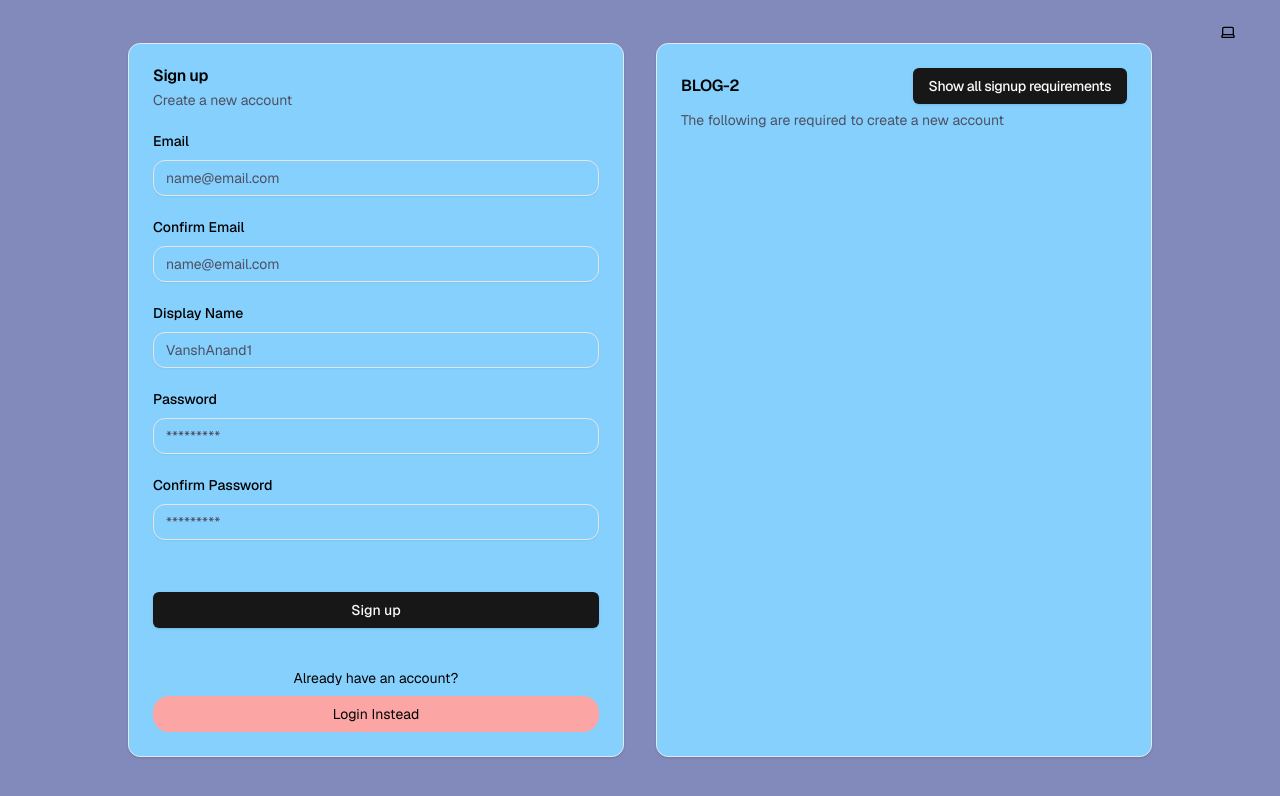
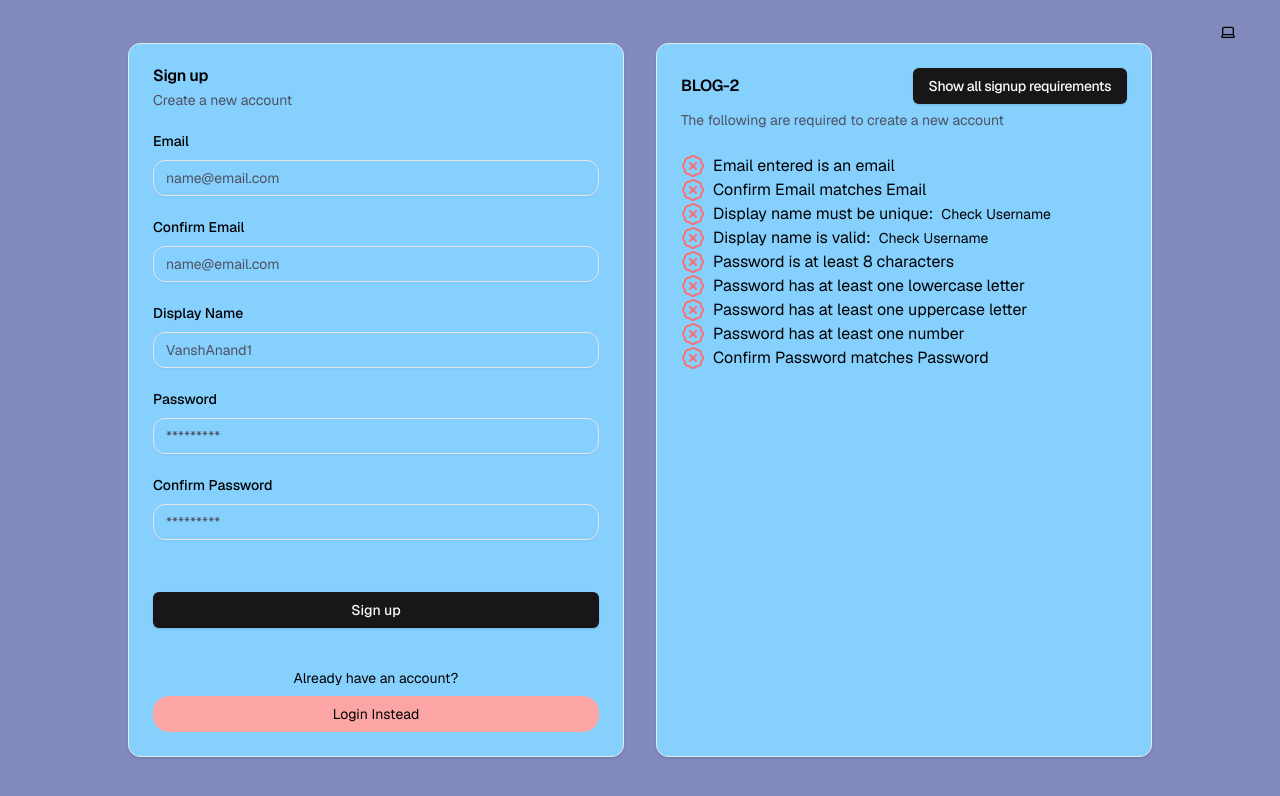
Before and after one commit to VanshAnand1/BLOG-2, a Next.js app: page /auth/signup in a window 1280 px wide. Shown: the top 796 px of the page. Built offline with nearby package versions, Linux system fonts and the light colour scheme.

Commit message:
BG-3 fix: currentField is no longer undefined after nextjs fast refresh

```diff
--- a/components/auth/sign-up-form.tsx
+++ b/components/auth/sign-up-form.tsx
@@ -144,6 +144,9 @@ export default function SignUpForm({
   };
 
   useEffect(() => {
+    if (currentField === undefined) {
+      setCurrentField(null);
+    }
     const handleClick = () => {
       setCurrentField(null);
     };
@@ -154,7 +157,7 @@ export default function SignUpForm({
     return () => {
       window.removeEventListener("click", handleClick);
     };
-  });
+  }, [currentField]);
 
   const checkEmailMatch = () => {
     if (!email && !confirmEmail) return false;
@@ -333,7 +336,7 @@ export default function SignUpForm({
                 ) : (
                   <BadgeX className="text-red-400"></BadgeX>
                 )}
-                <p>Email is an email</p>
+                <p>Email entered is an email</p>
               </div>
             )}
             {(currentField === "confirmEmail" || currentField === null) && (
@@ -343,7 +346,7 @@ export default function SignUpForm({
                 ) : (
                   <BadgeX className="text-red-400"></BadgeX>
                 )}
-                <p>Email matches confirm email</p>
+                <p>Confirm Email matches Email</p>
               </div>
             )}
             {(currentField === "displayName" || currentField === null) && (
@@ -371,7 +374,7 @@ export default function SignUpForm({
                   ) : (
                     <BadgeX className="text-red-400"></BadgeX>
                   )}
-                  <p>Display name must not contain profanity: </p>
+                  <p>Display name is valid: </p>
                   <button
                     className=" hover:underline text-black text-sm"
                     onClick={(e) => {
@@ -392,7 +395,7 @@ export default function SignUpForm({
                   ) : (
                     <BadgeX className="text-red-400"></BadgeX>
                   )}
-                  <p>Password should be at least 8 characters</p>
+                  <p>Password is at least 8 characters</p>
                 </div>
                 <div className="flex flex-row gap-2">
                   {passwordContainsLowerCase() ? (
@@ -427,7 +430,7 @@ export default function SignUpForm({
                 ) : (
                   <BadgeX className="text-red-400"></BadgeX>
                 )}
-                <p>Password matches confirm password</p>
+                <p>Confirm Password matches Password</p>
               </div>
             )}
           </CardContent>
```
